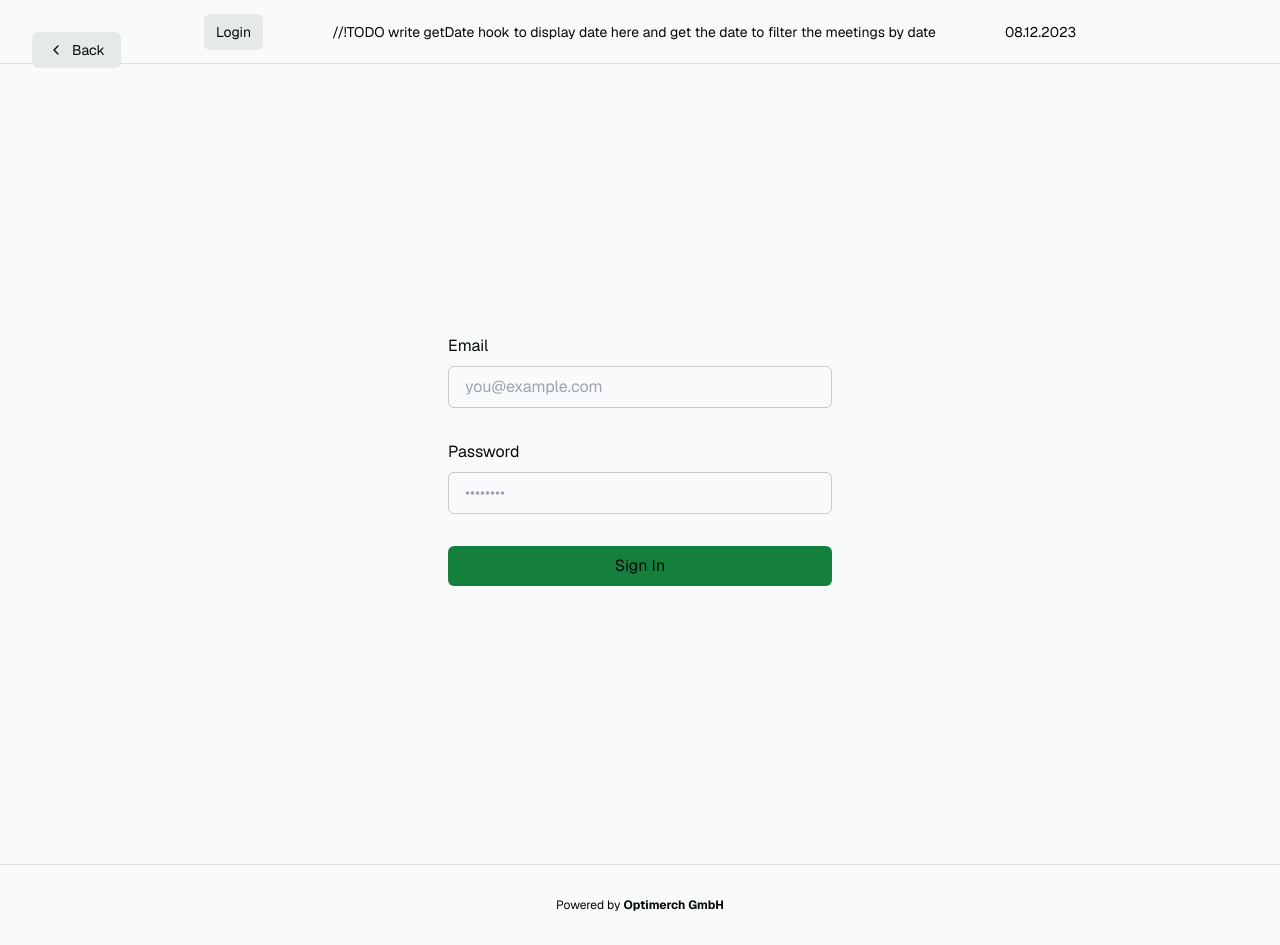
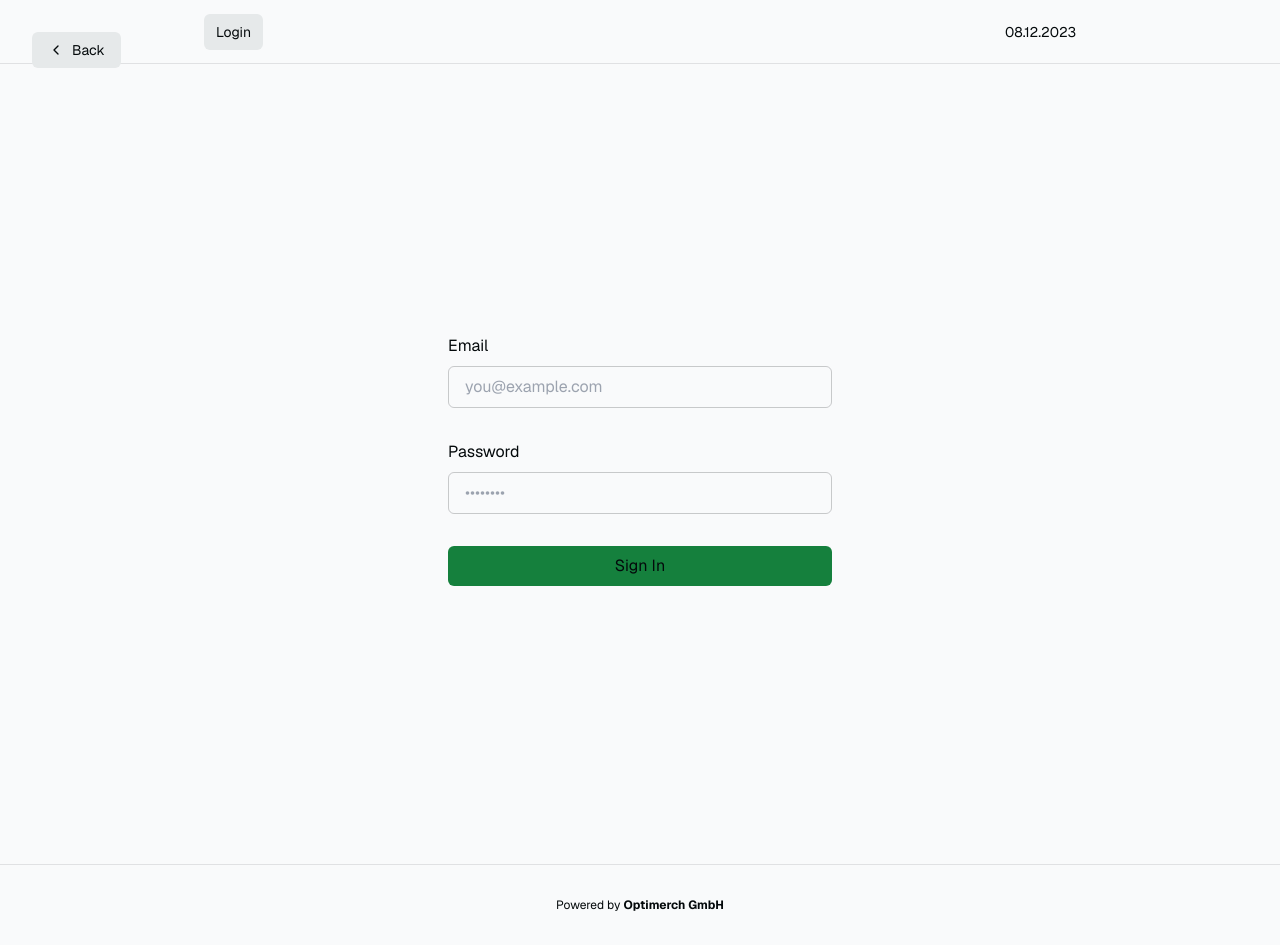
Before and after one commit to KrokoNinja/optimerch-room-booking, a Next.js app: page /login in a window 1280 px wide. Built offline with nearby package versions, Linux system fonts and the light colour scheme; no server answers.

Commit message:
remove comment

```diff
--- a/app/layout.tsx
+++ b/app/layout.tsx
@@ -35,7 +35,6 @@ export default function RootLayout({
       <nav className="w-full flex justify-center border-b border-b-foreground/10 h-16">
 				<div className="w-full max-w-4xl flex justify-between items-center p-3 text-sm">
 					<AuthButton />
-          //!TODO write getDate hook to display date here and get the date to filter the meetings by date
           <p>{new Date().getDate().toString().padStart(2, "0")}.{(new Date().getMonth() + 1).toString().padStart(2, "0")}.{new Date().getFullYear().toString()}</p>
 				</div>
 			</nav>
```
